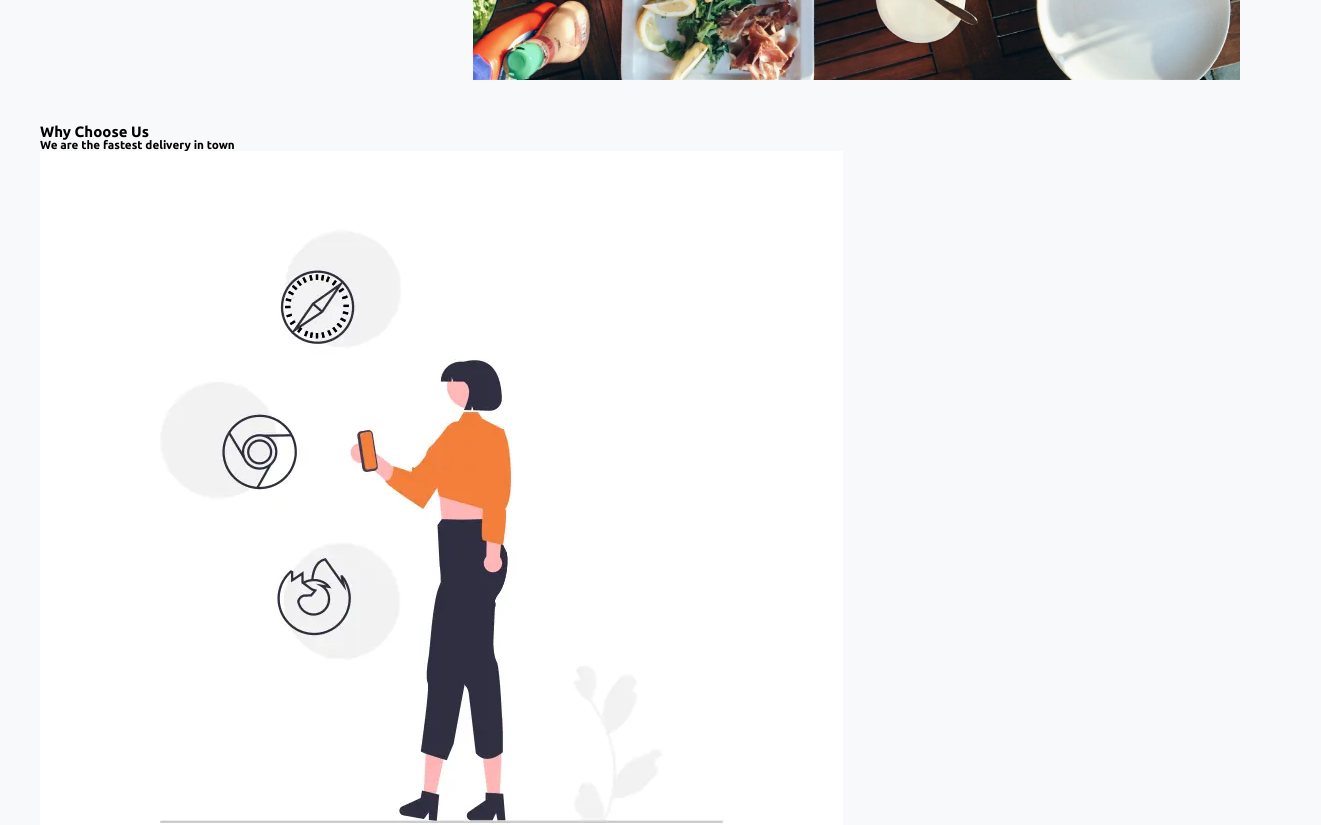
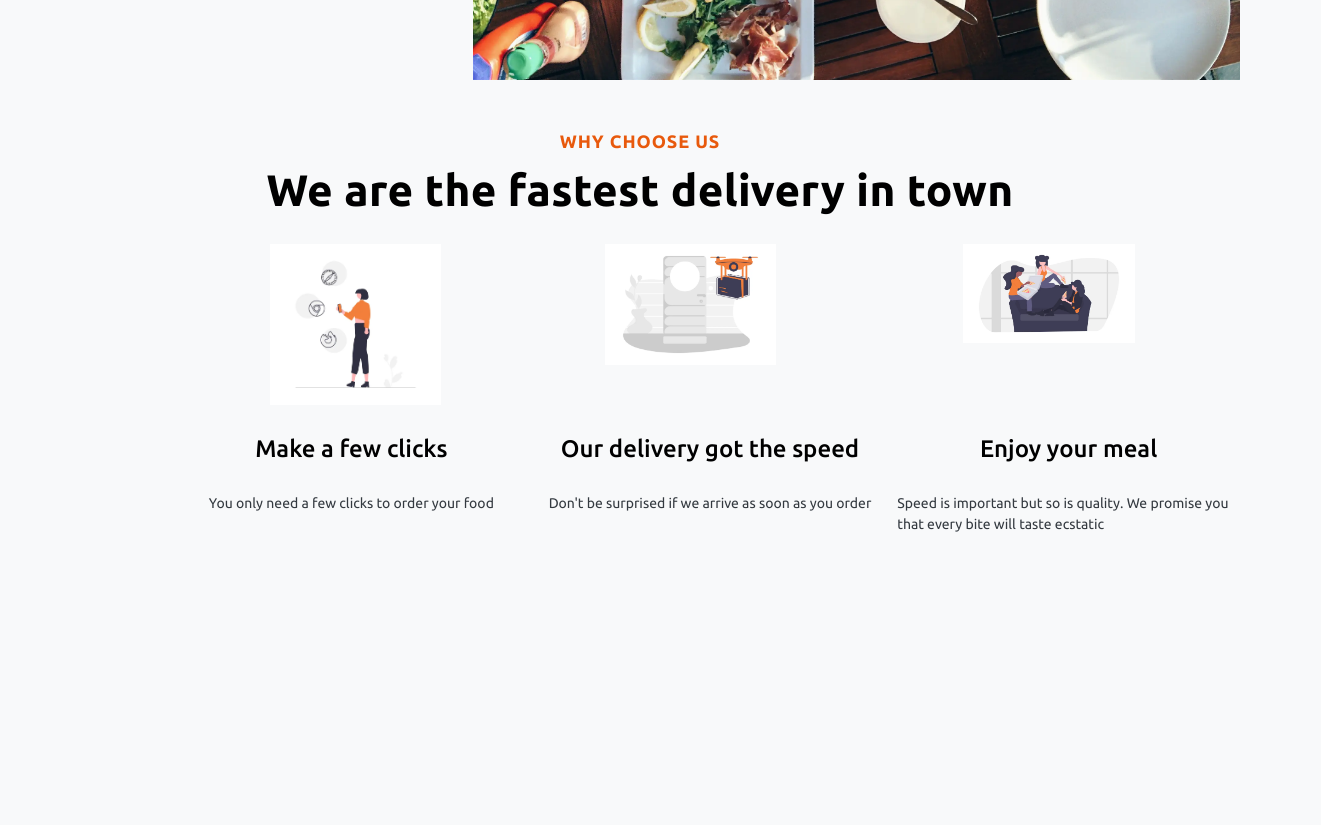
Before and after one commit to himethdaha/AllDayGourmetOne, a plain HTML site: page Index.html in a window 1280 px wide. Shown: the part 640-1465 px from the top of the page, 1321 px wide, since content can reach past the window. After the commit the page ends 1175 px from the top, so only its background shows below. Drawn offline with nearby package versions, Linux system fonts and the light colour scheme.

Commit message:
styling the why us section

```diff
--- a/Index.html
+++ b/Index.html
@@ -114,30 +114,48 @@
     <section class="why-us" id="why-us-section">
       <h2 class="why-us-main-header">Why Choose Us</h2>
       <h3 class="why-us-second-header">We are the fastest delivery in town</h3>
+      <div class="illustration-grid">
         <picture>
           <source srcset="imgs/why-1.webp" type="image/webp" />
           <source srcset="imgs/why-1.png" type="image/png" />
           <img
             src="imgs/why-1.webp"
             alt="Illustration of a lady holding a phone and browsing the internet"
+            class="illustration ill-1"
           />
         </picture>
+        <p class="illustration-header ill-head-1">Make a few clicks</p>
+        <p class="illustration-text ill-tex-1">
+          You only need a few clicks to order your food
+        </p>
         <picture>
           <source srcset="imgs/why-2.webp" type="image/webp" />
           <source srcset="imgs/why-2.png" type="image/png" />
           <img
             src="imgs/why-2.webp"
             alt="Illustration of a drone delivering a package"
+            class="illustration ill-2"
           />
         </picture>
+        <p class="illustration-header ill-head-2">Our delivery got the speed</p>
+        <p class="illustration-text ill-tex-2">
+          Don't be surprised if we arrive as soon as you order
+        </p>
         <picture>
           <source srcset="imgs/why-3.webp" type="image/webp" />
           <source srcset="imgs/why-3.png" type="image/png" />
           <img
             src="imgs/why-3.webp"
             alt="Illustration of a group of people sharing pizza"
+            class="illustration ill-3"
           />
         </picture>
+        <p class="illustration-header ill-head-3">Enjoy your meal</p>
+        <p class="illustration-text ill-tex-3">
+          Speed is important but so is quality. We promise you that every bite
+          will taste ecstatic
+        </p>
+      </div>
     </section>
     <!--Ion Icon modules-->
     <script
--- a/style.css
+++ b/style.css
@@ -6,6 +6,15 @@ FONT SIZE SYSTEM (px)
 
 SPACING SYSTEM (px)
 2 / 4 / 8 / 12 / 16 / 24 / 32 / 48 / 64 / 80 / 96 / 128
+
+Sections
+
+main heading
+font-size: 1.8rem
+
+sub heading
+font-size: 3.2rem
+
 */
 
 /*****GENERAL STYLES*******/
@@ -72,7 +81,7 @@ body {
   grid-template-columns: 1fr 2fr;
   /* grid-template-rows: 1fr 1fr; */
   column-gap: 5rem;
-  margin-bottom: 4.4rem;
+  margin-bottom: 5.2rem;
 }
 
 .hero-title {
@@ -175,10 +184,90 @@ body {
 }
 
 /*******Why Us Section*****/
-.why-us {
-  display: grid;
-  /* grid-template-columns: repeat(3, 1fr);
-  grid-template-rows: repeat(4, 1fr); */
+
+.why-us-main-header {
+  display: flex;
+  text-transform: uppercase;
+  letter-spacing: 0.9px;
+  font-size: 1.8rem;
+  color: #e8590c;
+  justify-content: center;
+  margin-bottom: 1.8rem;
 }
 
+.why-us-second-header {
+  display: flex;
+  justify-content: center;
+  font-size: 4.4rem;
+  letter-spacing: 0.4px;
+}
+
+.illustration-grid {
+  display: grid;
+  grid-template-columns: repeat(3, 1fr);
+  column-gap: 1.6rem;
+  justify-items: center;
+  margin-left: 14rem;
+  margin-top: 3.2rem;
+  row-gap: 3.2rem;
+}
+
+.illustration {
+  max-width: 50%;
+  margin-left: 6.6rem;
+}
+
+.illustration-header {
+  font-size: 2.4rem;
+  font-weight: 500;
+}
+
+.illustration-text {
+  font-size: 1.4rem;
+  line-height: 1.5;
+  color: #343a40;
+}
+
+/*Illustrations*/
+.ill-1 {
+  grid-column: 1;
+  grid-row: 1;
+  margin-left: 9rem;
+}
+.ill-2 {
+  grid-column: 2;
+  grid-row: 1;
+}
+.ill-3 {
+  grid-column: 3;
+  grid-row: 1;
+}
+
+/*Illustrations headings*/
+.ill-head-1 {
+  grid-column: 1;
+  grid-row: 2;
+}
+.ill-head-2 {
+  grid-column: 2;
+  grid-row: 2;
+}
+.ill-head-3 {
+  grid-column: 3;
+  grid-row: 2;
+}
+
+/*Illustration text*/
+.ill-tex-1 {
+  grid-column: 1;
+  grid-row: 3;
+}
+.ill-tex-2 {
+  grid-column: 2;
+  grid-row: 3;
+}
+.ill-tex-3 {
+  grid-column: 3;
+  grid-row: 3;
+}
 /*****COMPONENT STYLES*****/
```
Lines whose indentation alone changed are shown as unchanged.
